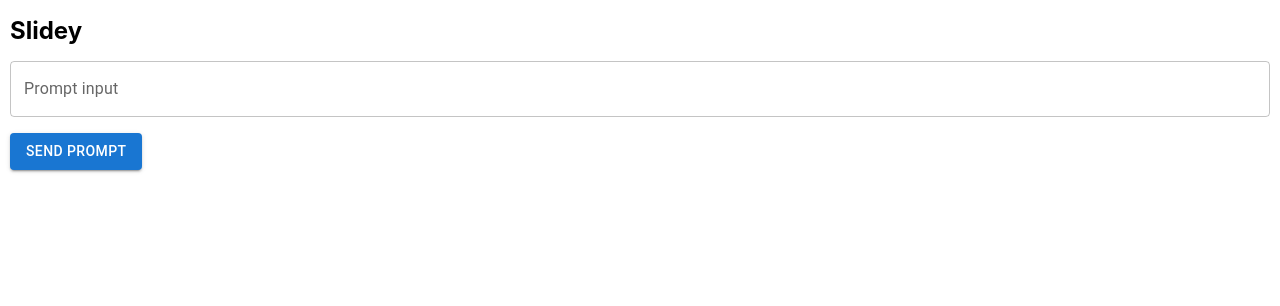
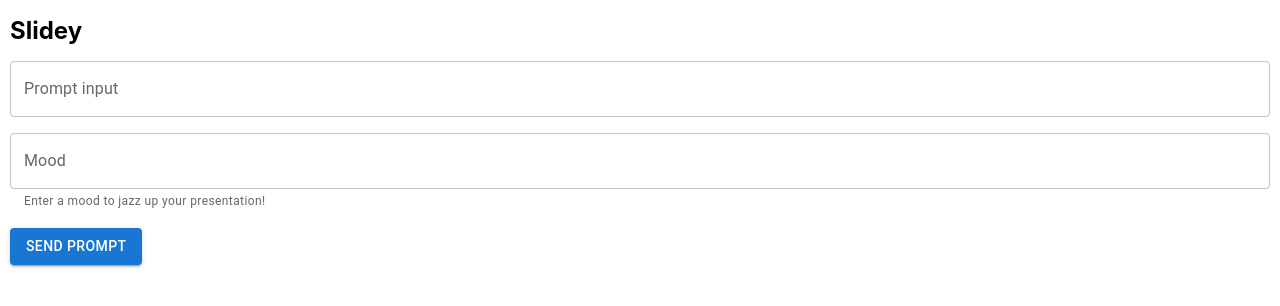
Before and after one commit to Ankit-0202/syncshack-2023, a React (Vite) app: page / in a window 1280 px wide. Shown: the top 306 px of the page. Built offline with nearby package versions, Linux system fonts and the light colour scheme.

Commit message:
Ankit made changes

```diff
--- a/src/components/PromptForm.jsx
+++ b/src/components/PromptForm.jsx
@@ -1,10 +1,19 @@
 import { useState } from 'react'
 import { Button, Grid, TextField } from '@mui/material';
 
-function submitPrompt(event, prompt, setPromptCallback) {
+export default function PromptForm() {
+  const [prompt, setPrompt] = useState("")
+  const [mood, setMood] = useState("")
+
+  function clearForm() {
+    setPrompt("")
+    setMood("")
+  }
+
+  function submitPrompt(event) {
     event.preventDefault()
 
-  const jsonData = {prompt}
+    const jsonData = {prompt, mood}
     fetch("http://localhost:5000/prompt-processing", {
       method: "POST",
       headers: {
@@ -21,18 +30,15 @@ function submitPrompt(event, prompt, setPromptCallback) {
       console.error(error)
     })
 
-  setPromptCallback("")
+    clearForm()
   }
-
-export default function PromptForm() {
-  const [prompt, setPrompt] = useState("")
 
   return (
     <Grid
       component="form"
       container
       spacing={2}
-      onSubmit={(e) => submitPrompt(e, prompt, setPrompt)}
+      onSubmit={submitPrompt}
     >
       <Grid item xs={12}>
         <TextField
@@ -44,6 +50,18 @@ export default function PromptForm() {
           onChange={(e) => setPrompt(e.target.value)}
         />
       </Grid>
+
+      <Grid item xs={12}>
+        <TextField
+          id="mood-input"
+          label="Mood"
+          helperText="Enter a mood to jazz up your presentation!"
+          fullWidth
+          value={mood}
+          onChange={(e) => setMood(e.target.value)}
+        />
+      </Grid>
+
       <Grid item xs={12}>
         <Button type="submit" variant="contained">Send Prompt</Button>
       </Grid>
```
Lines whose indentation alone changed are shown as unchanged.
